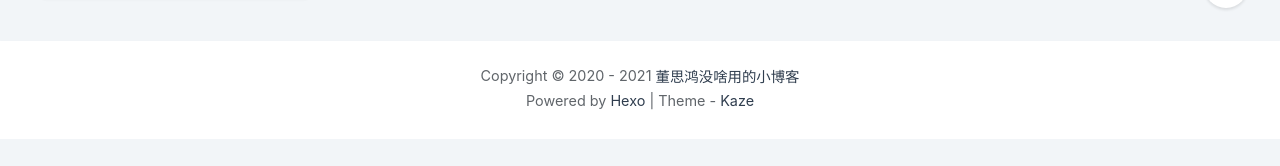
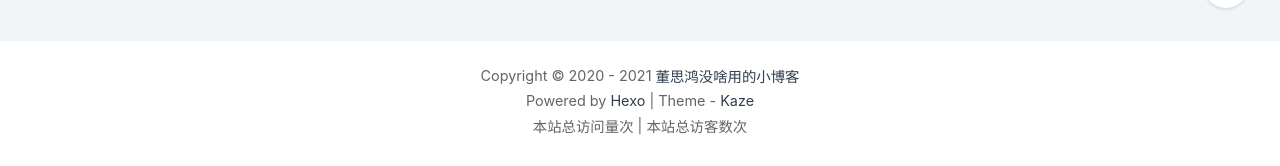
Before and after one commit to Vicitior/Vicitior.github.io, a plain HTML site: page archives/2021/08/index.html in a window 1280 px wide. Shown: the part 760-926 px from the top of the page. Before the commit the page ends 899 px from the top, so only its background shows below. Drawn offline with Linux system fonts and the light colour scheme; some packages are replaced by stand-ins of ours; no server answers; a script that the page names is missing; a small style sheet from the web is missing; files whose address does not match are found by name.

Commit message:
Site updated: 2021-08-16 22:48:29

```diff
--- a/archives/2021/08/index.html
+++ b/archives/2021/08/index.html
@@ -596,6 +596,19 @@
 
 
 
+      <div class="footer-dsc">
+
+          本站总访问量<span id="busuanzi_value_site_pv"></span>次
+
+
+          <span>&nbsp;|&nbsp;</span>
+
+
+          本站总访客数<span id="busuanzi_value_site_uv"></span>次
+
+      </div>
+
+
 </footer>
 
   <a
@@ -640,6 +653,10 @@
 
     <script src="/js/main.js"></script>
 
+      <script>
+        loadScript('/js/lib/busuanzi.min.js')
+      </script>
+
 
       <script>
         var addLazyload = function () {
```
Also changed, not shown: archives/2021/index.html (+17 -0 lines), archives/index.html (+17 -0 lines), categories/index.html (+17 -0 lines), categories/python爬虫教学/index.html (+17 -0 lines), categories/实验室相关/index.html (+17 -0 lines), index.html (+17 -0 lines), links/index.html (+17 -0 lines), posts/64752/index.html (+17 -0 lines), posts/85335216/index.html (+17 -0 lines), tags/index.html (+17 -0 lines), tags/python/index.html (+17 -0 lines), tags/实验室/index.html (+17 -0 lines), tags/教程/index.html (+17 -0 lines), tags/算法/index.html (+17 -0 lines).
